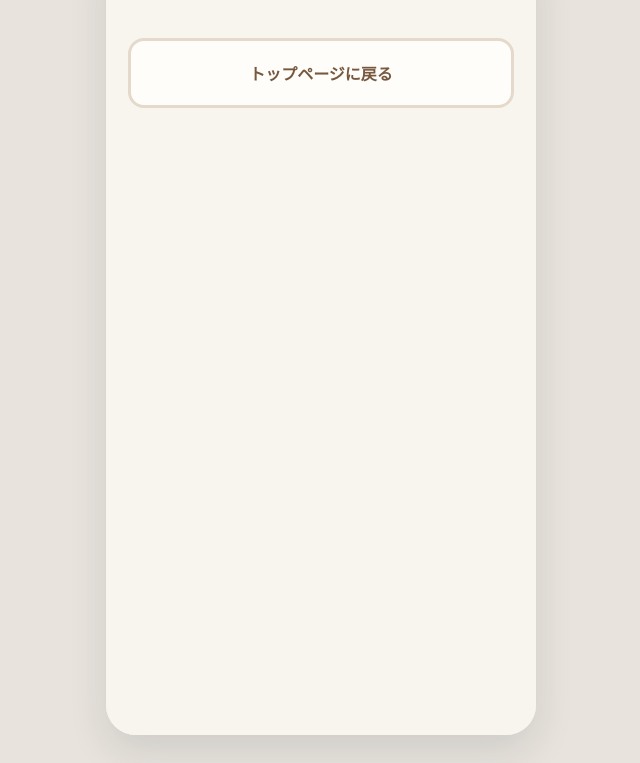
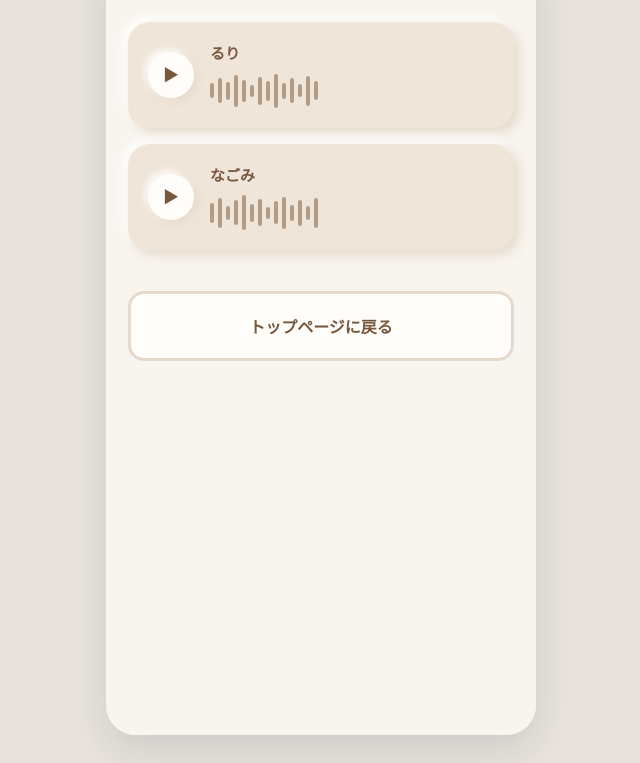
Before and after one commit to ayato-h/2026_DogLight, a plain HTML site: page pages/voice.html in a window 1280 px wide. Shown: the part 93-856 px from the top of the page, without its empty margins (319-959 px from the left). Drawn offline with Linux system fonts and the light colour scheme.

Commit message:
voice.htmlの更新

```diff
--- a/css/voice.css
+++ b/css/voice.css
@@ -0,0 +1,106 @@
+
+/* 音声一覧 */
+.voice-list {
+    display: flex;
+    flex-direction: column;
+    gap: 16px;
+}
+
+/* 音声カード */
+.voice-card {
+    display: flex;
+    align-items: center;
+    gap: 16px;
+
+    padding: 20px;
+    min-height: 95px;
+
+    border-radius: 22px;
+    background: #efe5d8;
+
+    box-shadow:
+        5px 5px 12px #e5dacc,
+        -5px -5px 12px #ffffff;
+}
+
+/* 再生ボタン */
+.voice-play {
+    width: 46px;
+    height: 46px;
+    flex-shrink: 0;
+
+    display: grid;
+    place-items: center;
+
+    border: none;
+    border-radius: 50%;
+    background: var(--surface);
+    color: var(--brown);
+
+    font-size: 17px;
+    cursor: pointer;
+
+    box-shadow:
+        3px 3px 8px #e5dacc,
+        -3px -3px 8px #ffffff;
+
+    transition: 0.2s;
+}
+
+.voice-play:hover {
+    background: var(--brown-soft);
+    transform: scale(1.08);
+}
+
+.voice-play:active {
+    transform: scale(0.95);
+}
+
+/* 音声情報 */
+.voice-content {
+    flex: 1;
+    min-width: 0;
+
+    display: flex;
+    flex-direction: column;
+    gap: 10px;
+}
+
+.voice-content strong {
+    color: var(--brown);
+    font-size: 15px;
+}
+
+/* 音声の波形 */
+.voice-wave {
+    height: 35px;
+
+    display: flex;
+    align-items: center;
+    gap: 4px;
+}
+
+.voice-wave span {
+    width: 4px;
+    height: var(--h);
+
+    border-radius: 10px;
+    background: var(--brown-light);
+    opacity: 0.8;
+}
+
+/* 小さいスマホ */
+@media (max-width: 350px) {
+    .voice-card {
+        padding: 15px;
+        gap: 12px;
+    }
+
+    .voice-wave {
+        gap: 3px;
+    }
+
+    .voice-wave span {
+        width: 3px;
+    }
+}
--- a/pages/voice.html
+++ b/pages/voice.html
@@ -19,6 +19,64 @@
                     <span>音声</span>
                 </div>
             </header>
+
+            <section class="voice-list">
+
+                <!-- るりの音声 -->
+                <div class="voice-card">
+                    <button type="button" class="voice-play" aria-label="るりの音声を再生">
+                        ▶
+                    </button>
+
+                    <div class="voice-content">
+                        <strong>るり</strong>
+                        <div class="voice-wave" aria-label="音声の波形">
+                            <span style="--h: 15px"></span>
+                            <span style="--h: 25px"></span>
+                            <span style="--h: 18px"></span>
+                            <span style="--h: 32px"></span>
+                            <span style="--h: 22px"></span>
+                            <span style="--h: 12px"></span>
+                            <span style="--h: 28px"></span>
+                            <span style="--h: 20px"></span>
+                            <span style="--h: 34px"></span>
+                            <span style="--h: 16px"></span>
+                            <span style="--h: 25px"></span>
+                            <span style="--h: 13px"></span>
+                            <span style="--h: 30px"></span>
+                            <span style="--h: 19px"></span>
+                        </div>
+                    </div>
+                </div>
+
+                <!-- なごみの音声 -->
+                <div class="voice-card">
+                    <button type="button" class="voice-play" aria-label="なごみの音声を再生">
+                        ▶
+                    </button>
+
+                    <div class="voice-content">
+                        <strong>なごみ</strong>
+                        <div class="voice-wave" aria-label="音声の波形">
+                            <span style="--h: 20px"></span>
+                            <span style="--h: 30px"></span>
+                            <span style="--h: 14px"></span>
+                            <span style="--h: 25px"></span>
+                            <span style="--h: 35px"></span>
+                            <span style="--h: 18px"></span>
+                            <span style="--h: 27px"></span>
+                            <span style="--h: 12px"></span>
+                            <span style="--h: 23px"></span>
+                            <span style="--h: 32px"></span>
+                            <span style="--h: 16px"></span>
+                            <span style="--h: 26px"></span>
+                            <span style="--h: 14px"></span>
+                            <span style="--h: 30px"></span>
+                        </div>
+                    </div>
+                </div>
+
+            </section>
             <nav class="menu-nav">
                 <a href="../index.html">トップページに戻る</a>
             </nav>
```
